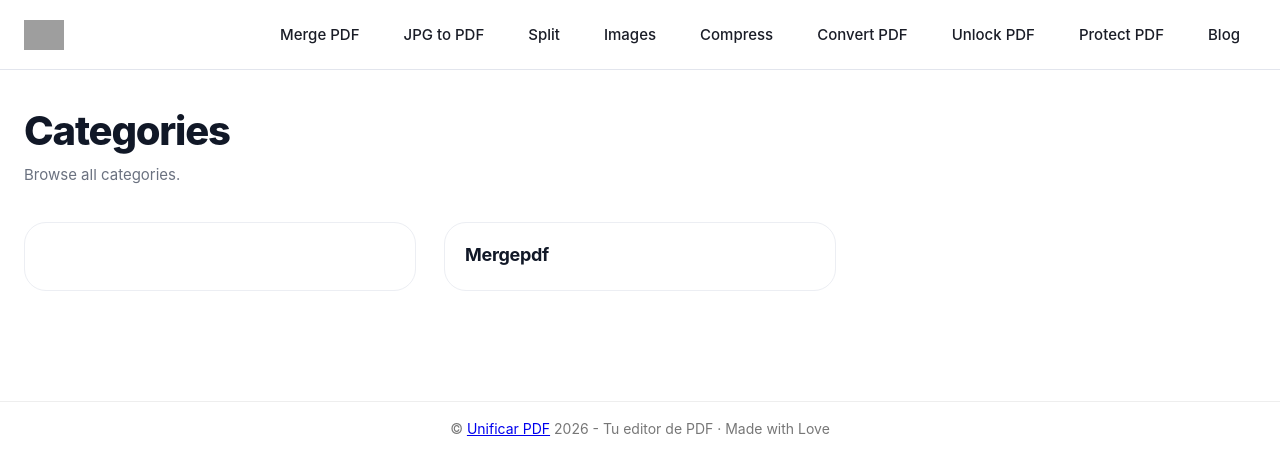
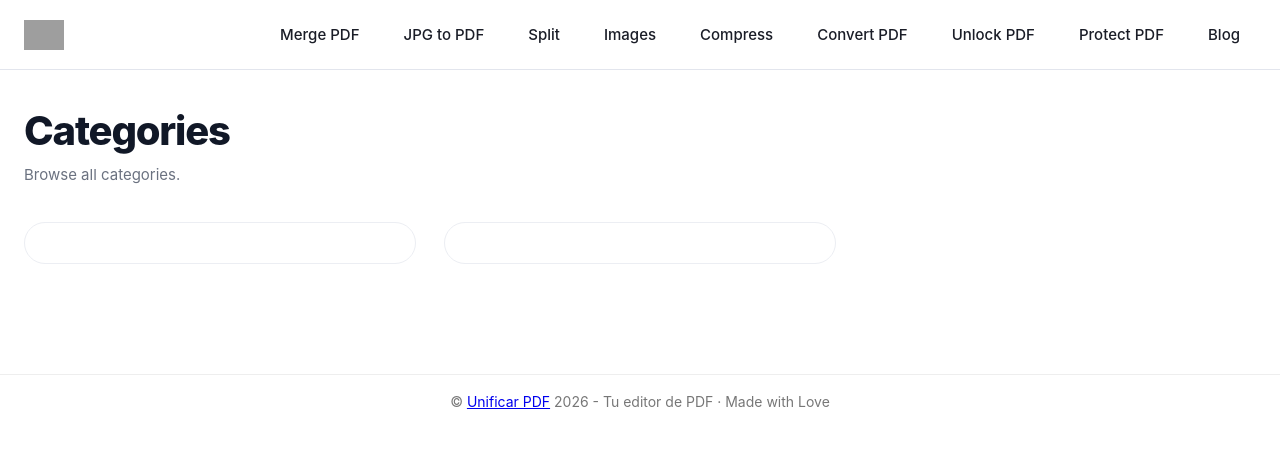
Before and after one commit to rforrupesh/pdf, a Jekyll site: the page built from category/index.md, in a window 1280 px wide. Shown: the top 475 px of the page. Built offline with Jekyll 4.4.1, drawn with Linux system fonts in a browser that asks for light colours; grey boxes are pictures that could not be loaded.

Commit message:
Update index.md

```diff
--- a/category/index.md
+++ b/category/index.md
@@ -23,7 +23,7 @@ permalink: /category/
 
           <h2>
             <a href="{{ '/category/' | append: category | append: '/' | relative_url }}">
-              {{ category | capitalize }}
+
             </a>
           </h2>
 
```
